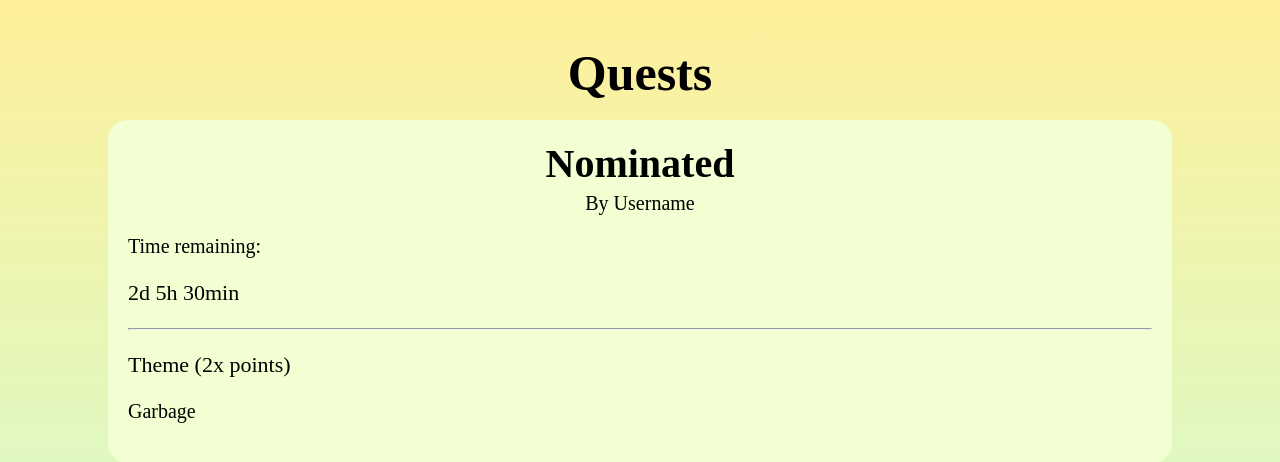
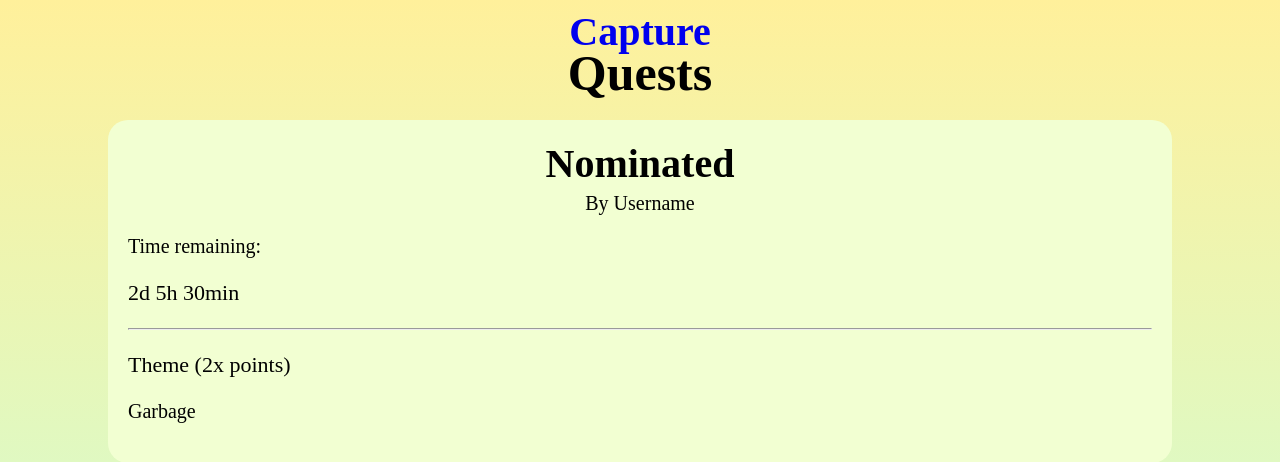
Before and after one commit to PenguinPush/Karma, a Flask app: page / in a window 1280 px wide. Shown: the top 462 px of the page. Run offline with Flask 3, Linux system fonts and the light colour scheme; some web fonts are replaced.

Commit message:
updated quests, needs flask url things

```diff
--- a/templates/index.html
+++ b/templates/index.html
@@ -4,7 +4,7 @@
     <meta charset="UTF-8">
     <meta name="viewport" content="width=device-width, initial-scale=1.0">
     <title>Karma | Dashboard</title>
-    <link rel="stylesheet" href="{{ url_for('static', filename='styles.css') }}">
+    <link rel="stylesheet" href="styles.css">
 </head>
 <body>
     <h1>Quests</h1>
@@ -18,13 +18,16 @@
         <p class="largertext">Theme (2x points)</p>
         <p>Garbage</p>
     </div>
+    <div class="capturebutton">
+        <h2><a href="capture.html" style="text-decoration: none;">Capture</a></h2>
+    </div>
     <div class="navbar">
         <ul>
-<li><a href="#" class="button"><img src="{{ url_for('static', filename='QUESTSBLACK.png') }}" alt="quests"></a></li>
-<li><a href="#" class="button"><img src="{{ url_for('static', filename='LEADERBLACK.png') }}" alt="leaderboard"></a></li>
-<li><a href="#" class="button largebutton"><img src="{{ url_for('static', filename='BLACKADD.png') }}" alt="capture"></a></li>
-<li><a href="#" class="button"><img src="{{ url_for('static', filename='VIDEOBLACK.png') }}" alt="videos"></a></li>
-<li><a href="#" class="button"><img src="{{ url_for('static', filename='PROFILEBLACK.png') }}" alt="profile"></a></li>
+            <li><a href="index.html" class="button"><img src="QUESTSBLACK.png" alt="quests"></a></li>
+            <li><a href="leaderboard.html" class="button"><img src="LEADERBLACK.png" alt="leaderboard"></a></li>
+            <li><a href="capture.html" class="button largebutton"><img src="BLACKADD.png" alt="capture"></a></li>
+            <li><a href="videos.html" class="button"><img src="VIDEOBLACK.png" alt="videos"></a></li>
+            <li><a href="profile.html" class="button"><img src="PROFILEBLACK.png" alt="profile"></a></li>
         </ul>
     </div>
 </body>
```
